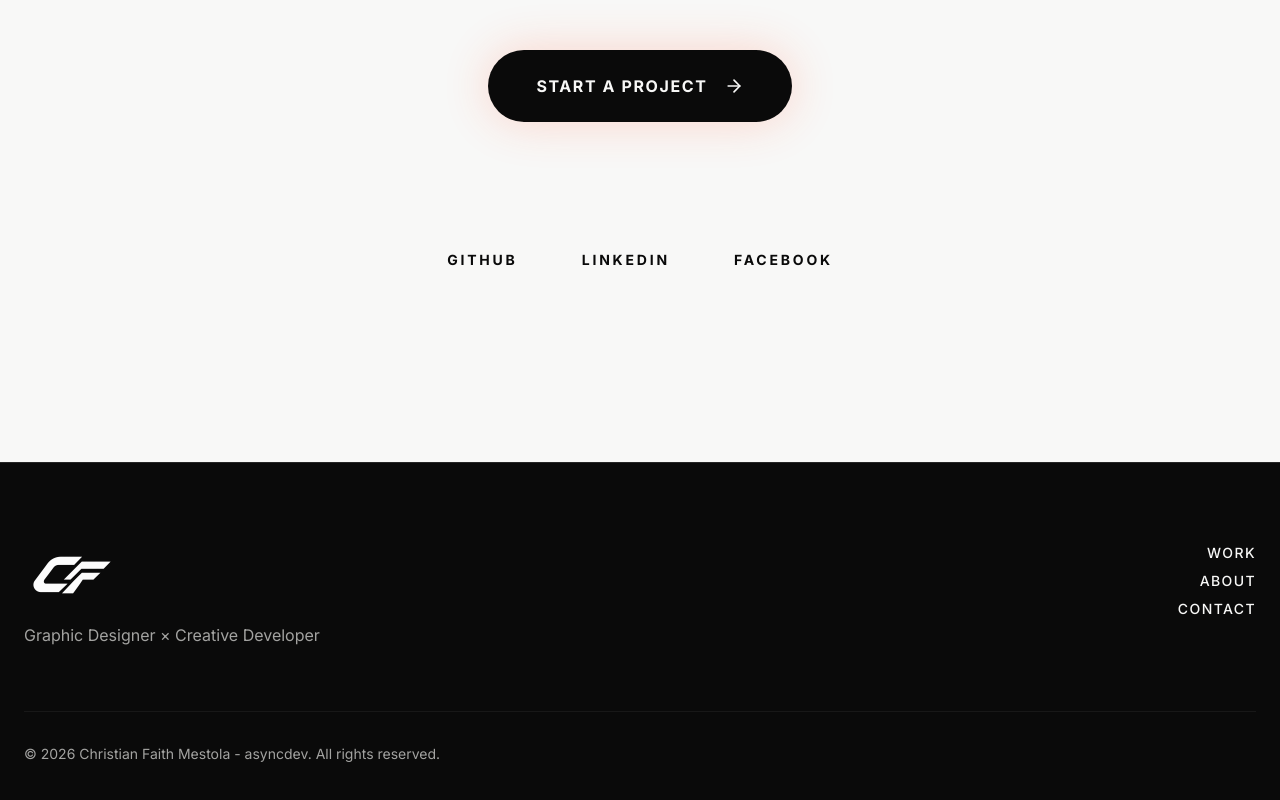
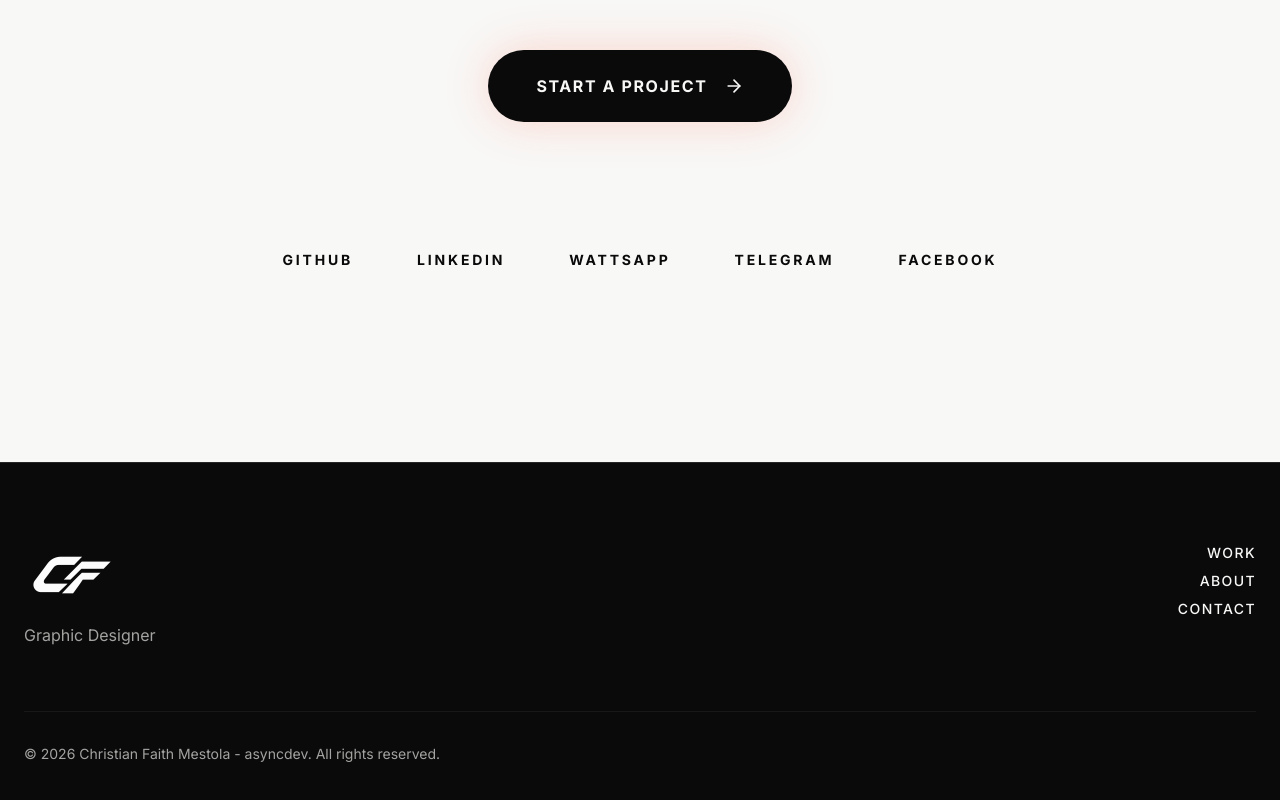
Before and after one commit to channy051022/graphic-design-portfolio, a Next.js app: page /contact in a window 1280 px wide. Shown: the part 902-1702 px from the top of the page. Built offline with nearby package versions, Linux system fonts and the light colour scheme.

Commit message:
feat: add core portfolio layout and sections including hero, contact, and about components

```diff
--- a/src/app/layout.tsx
+++ b/src/app/layout.tsx
@@ -18,8 +18,8 @@ const syne = Syne({
 });
 
 export const metadata: Metadata = {
-  title: "CHRISTIAN FAITH MESTOLA — Graphic Designer × Creative Developer",
-  description: "I turn ideas into visual experiences. Portfolio of Cyrel Balawag, Graphic Designer and Creative Frontend Developer.",
+  title: "CHRISTIAN FAITH MESTOLA — Graphic Designer",
+  description: "I turn ideas into visual experiences. Portfolio of Christian Faith Mestola, Graphic Designer",
 };
 
 export default function RootLayout({
--- a/src/components/about/AboutSection.tsx
+++ b/src/components/about/AboutSection.tsx
@@ -38,8 +38,7 @@ export function AboutSection() {
         <div className="grid grid-cols-1 lg:grid-cols-2 gap-16 lg:gap-24">
           <div ref={textRef} className="flex flex-col justify-center">
             <h2 className="text-4xl md:text-6xl lg:text-7xl font-display font-black uppercase tracking-tighter mb-8 leading-[0.9]">
-              DESIGNER. <br />
-              DEVELOPER. <br />
+              GRAPHIC DESIGNER. <br />
               <span className="text-accent">PROBLEM SOLVER.</span>
             </h2>
 
--- a/src/components/contact/ContactSection.tsx
+++ b/src/components/contact/ContactSection.tsx
@@ -67,6 +67,12 @@ export function ContactSection() {
             <a href="https://linkedin.com" target="_blank" rel="noreferrer" className="text-sm font-bold tracking-[0.2em] uppercase hover:text-accent transition-colors">
               LinkedIn
             </a>
+            <a href="https://wa.me/639120509416" target="_blank" rel="noreferrer" className="text-sm font-bold tracking-[0.2em] uppercase hover:text-accent transition-colors">
+              Wattsapp
+            </a>
+            <a href="https://t.me/christianfaith10" target="_blank" rel="noreferrer" className="text-sm font-bold tracking-[0.2em] uppercase hover:text-accent transition-colors">
+              Telegram
+            </a>
             <a href="https://www.facebook.com/christian.mestola.7" target="_blank" rel="noreferrer" className="text-sm font-bold tracking-[0.2em] uppercase hover:text-accent transition-colors">
               Facebook
             </a>
--- a/src/components/footer/Footer.tsx
+++ b/src/components/footer/Footer.tsx
@@ -16,7 +16,7 @@ export function Footer() {
               />
             </div>
             <p className="text-muted-foreground">
-              Graphic Designer × Creative Developer
+              Graphic Designer
             </p>
           </div>
 
--- a/src/components/hero/Hero.tsx
+++ b/src/components/hero/Hero.tsx
@@ -63,7 +63,7 @@ export function Hero() {
               ref={subtitleRef}
               className="text-accent font-medium tracking-widest uppercase mb-4 md:mb-8 text-[10px] min-[375px]:text-xs sm:text-sm md:text-base opacity-0 relative z-20"
             >
-              Graphic Designer × Creative Developer
+              Graphic Designer
             </p>
 
             <h1
```
